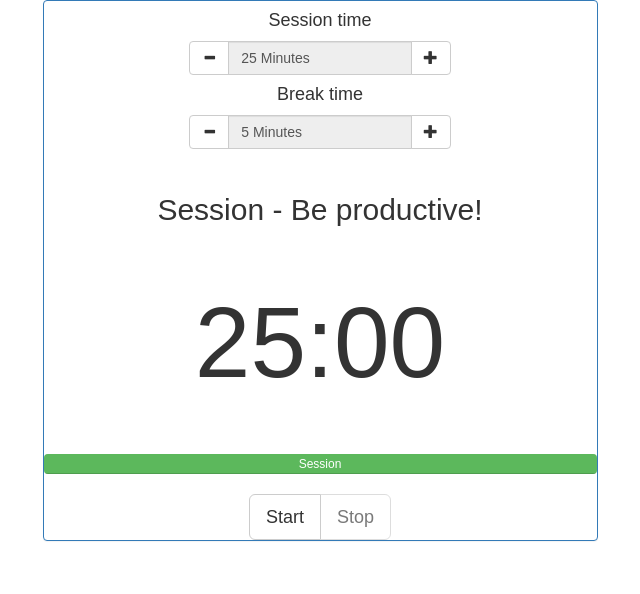
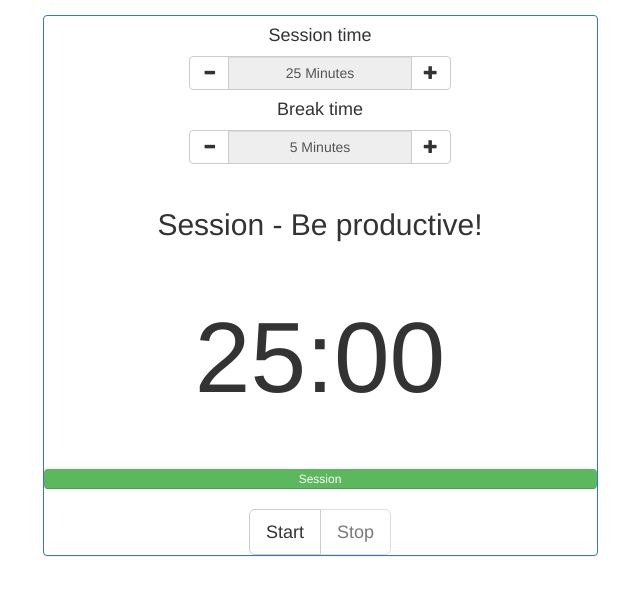
Before and after one commit to mperkh/fcc-pomodoro, a React app: page / in a window 1280 px wide. Shown: the whole page, without its empty margins (320-960 px from the left). Built offline with nearby package versions, Linux system fonts and the light colour scheme; no server answers.

Commit message:
Add final fixes

```diff
--- a/src/index.css
+++ b/src/index.css
@@ -1,7 +1,5 @@
-body {
-  margin: 0;
-  padding: 0;
-  font-family: sans-serif;
+#root {
+  margin-top: 15px;
 }
 
 DIV#status, DIV#counter {
@@ -13,6 +11,6 @@ DIV#counter {
   font-size: 100px;
 }
 
-DIV#status {
-
+input {
+  text-align: center;
 }
--- a/src/index.js
+++ b/src/index.js
@@ -23,7 +23,9 @@ class TimeSelector extends Component {
         }
       break;
       case '+':
-        this.props.onTimeSubmit(this.props.seconds + 5);
+        if (this.props.seconds < 60) {
+          this.props.onTimeSubmit(this.props.seconds + 5);
+        }
       break;
       default:
       break;
```
